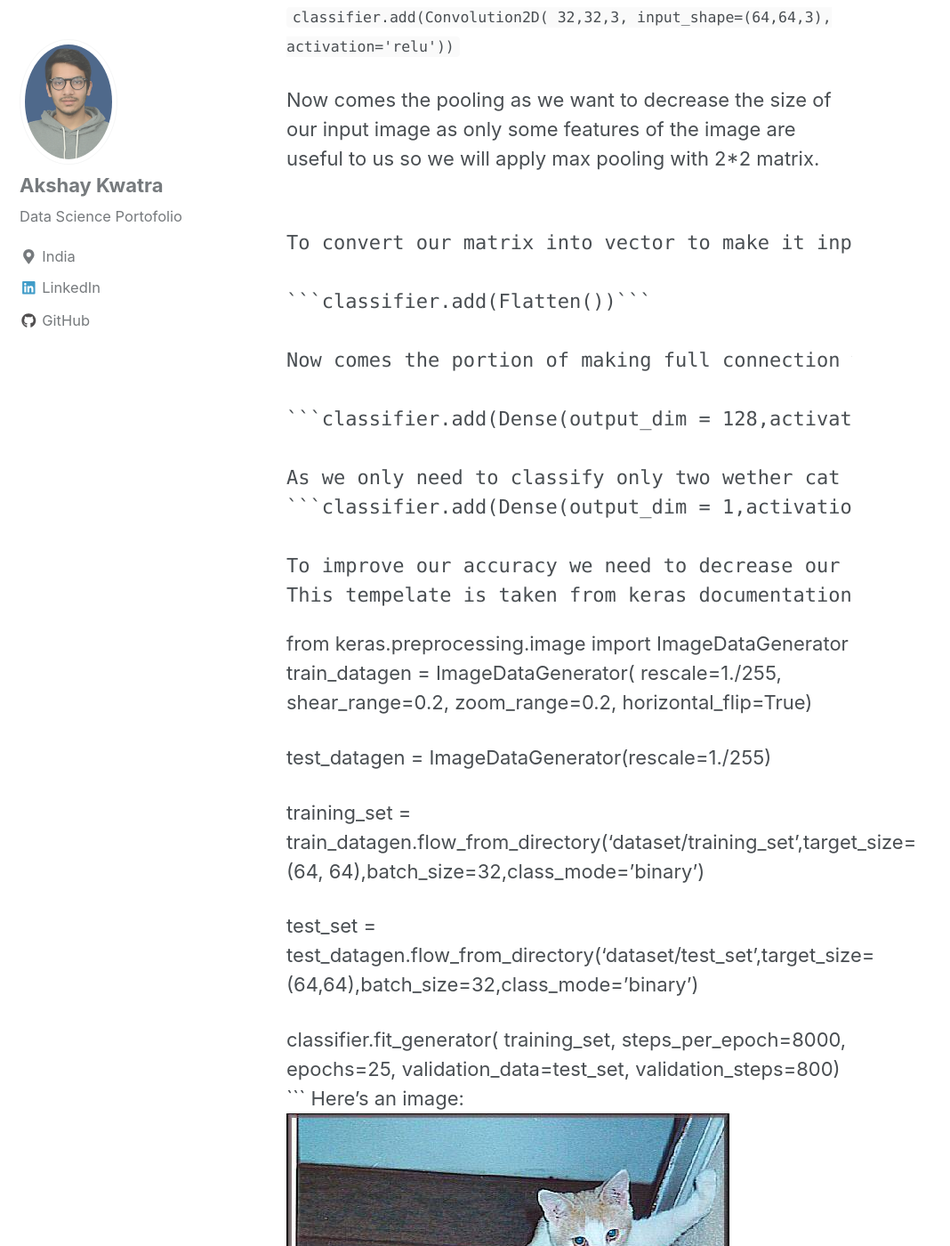
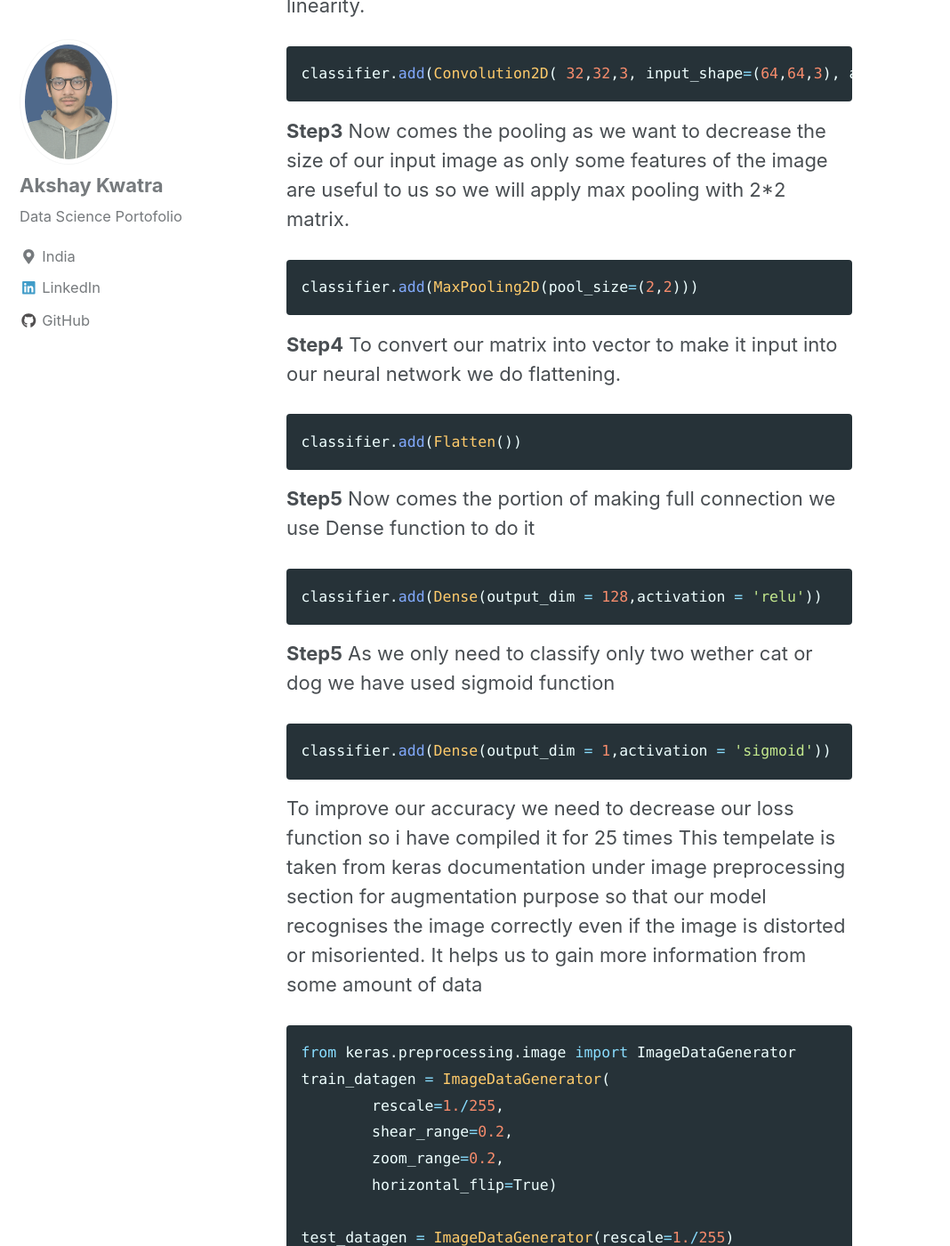
Before and after one commit to kwatraakshay/kwatraakshay.github.io, a Jekyll site: the page built from _posts/2018-12-14-cnn.md, in a window 1280 px wide and 1400 px high, scrolled down 2412 px. Shown: the whole window at 89% size, without its empty margins (0-1068 px from the left). Built offline with Jekyll 4.4.1, drawn with Linux system fonts in a browser that asks for light colours; nearby versions of some CDN libraries; some of the changed text lies outside the part shown.

Commit message:
committed

````diff
--- a/_posts/2018-12-14-cnn.md
+++ b/_posts/2018-12-14-cnn.md
@@ -41,34 +41,50 @@ Python code block:
     from keras.layers import Dense#to add fully connected layer to our neural neetwork
     from keras.layers import Convolution2D
 ```
-
+**Step1**
 To initialise the cnn model in this we stack layer sequentially
 
-```classifier = Sequential()#to initialise```
-
-Then after that we do convolution of the image matrix with the feature detector in this i have taken feature detector of 32*32 and 3 there for RGB color.
+```python
+classifier = Sequential() #to initialise
+```
+**Step2**
+Then after that we do convolution of the image matrix with the
+feature detector in this i have taken feature detector of 32*32 and 3 there for RGB color.
 **Relu** is used as a non-linear activator for image detection as we want to break linearity.
 
-```classifier.add(Convolution2D( 32,32,3, input_shape=(64,64,3), activation='relu'))```
+```python
+classifier.add(Convolution2D( 32,32,3, input_shape=(64,64,3), activation='relu'))
+```
+**Step3**
+Now comes the pooling as we want to decrease the size of our input
+image as only some features of the image are useful to us so we will apply max pooling with 2*2 matrix.
 
-Now comes the pooling as we want to decrease the size of our input image as only some features of the image are useful to us so we will apply max pooling with 2*2 matrix.
-
-```classifier.add(MaxPooling2D(pool_size=(2,2)))```
-
+```python
+classifier.add(MaxPooling2D(pool_size=(2,2)))
+```
+**Step4**
 To convert our matrix into vector to make it input into our neural network we do flattening.
 
-```classifier.add(Flatten())```
-
+```python
+classifier.add(Flatten())
+```
+**Step5**
 Now comes the portion of making full connection we use Dense function to do it
 
-```classifier.add(Dense(output_dim = 128,activation = 'relu'))```
-
+```python
+classifier.add(Dense(output_dim = 128,activation = 'relu'))
+```
+**Step5**
 As we only need to classify only two wether cat or dog we have used sigmoid function
-```classifier.add(Dense(output_dim = 1,activation = 'sigmoid'))```
+```python
+classifier.add(Dense(output_dim = 1,activation = 'sigmoid'))
+```
 
 To improve our accuracy we need to decrease our loss function so i have compiled it for 25 times
-This tempelate is taken from keras documentation under image preprocessing section for augmentation purpose so that our model recognises the image correctly even if the image is distorted or misoriented. It helps us to gain more information from some amount of data
-```
+This tempelate is taken from keras documentation under image preprocessing section for
+augmentation purpose so that our model recognises the image correctly even if the image is distorted or misoriented.
+It helps us to gain more information from some amount of data
+```python
 from keras.preprocessing.image import ImageDataGenerator
 train_datagen = ImageDataGenerator(
         rescale=1./255,
````
Also changed, not shown: other parts of _posts/2018-12-14-cnn.md (+1 -1 lines).
